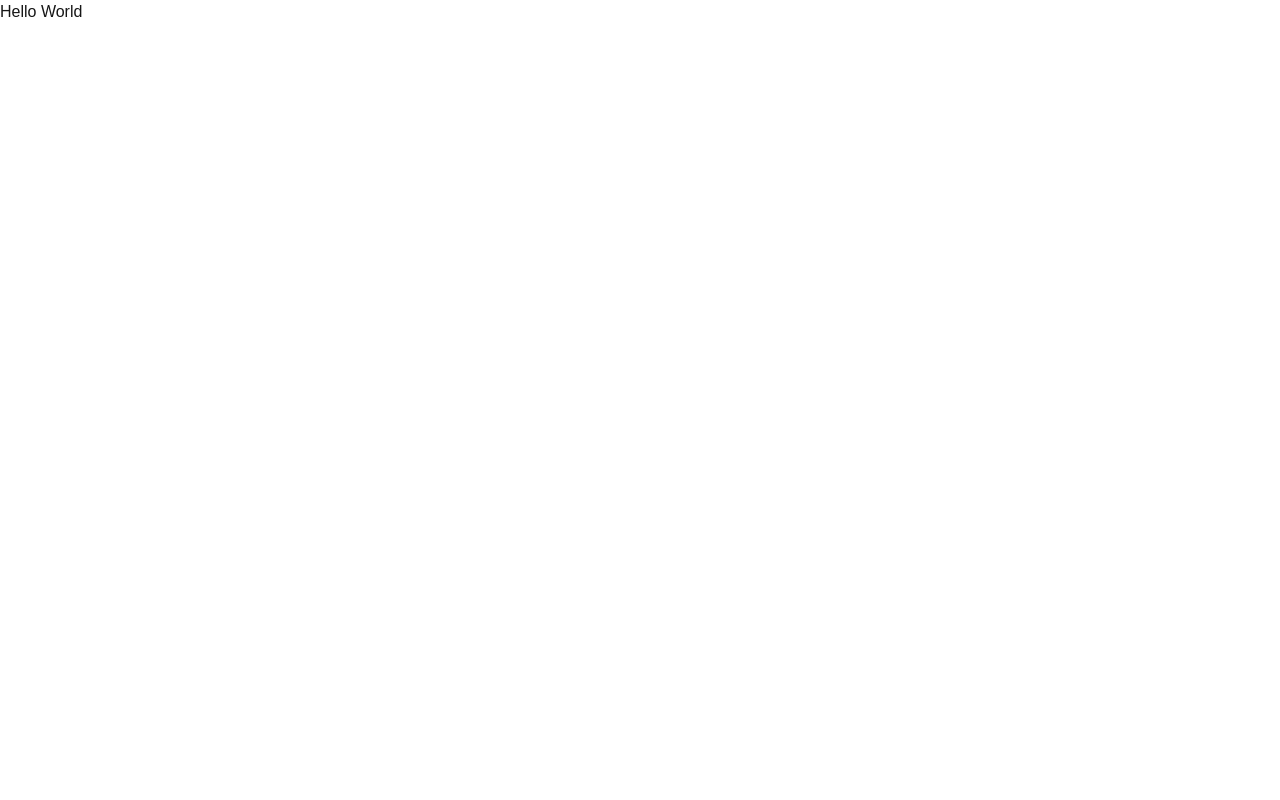
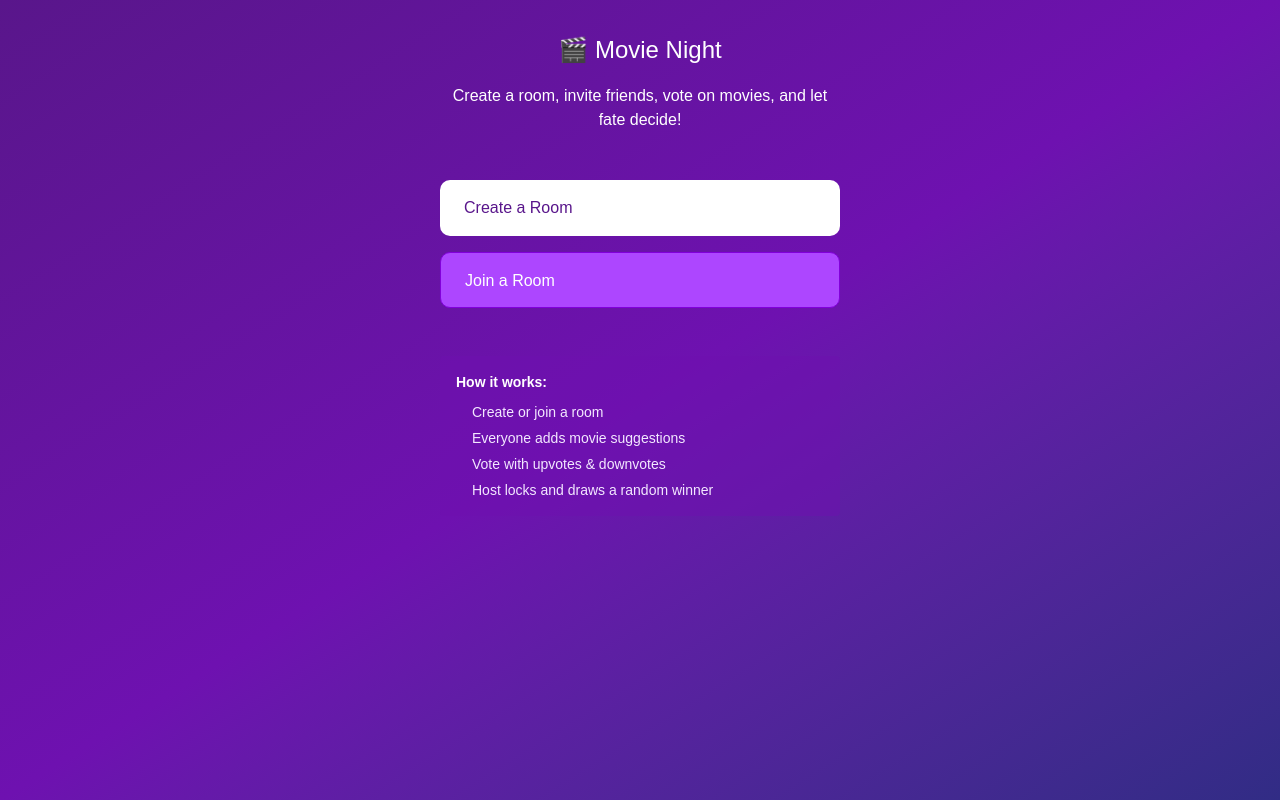
Before and after one commit to wrspada02/frontend-boilerplate, a Next.js app: page / in a window 1280 px wide. Built offline with nearby package versions, Linux system fonts and the light colour scheme.

Commit message:
feat: add home page

```diff
--- /dev/null
+++ b/src/components/Button.tsx
@@ -0,0 +1,19 @@
+interface ButtonProps {
+  text: string;
+  classNames: string;
+  onClick?: () => void;
+}
+
+export function Button({
+  classNames,
+  text,
+  onClick }: ButtonProps) {
+  return (
+    <button
+      className={`h-14 w-full text-base leading-6 font-normal text-justify rounded-[10px] px-6 py-4 ${classNames}`}
+      onClick={onClick}
+    >
+      {text}
+    </button>
+  )
+}
--- a/src/pages/index.tsx
+++ b/src/pages/index.tsx
@@ -1,3 +1,44 @@
+import { Button } from "@/components/Button";
+
 export default function Home() {
-  return <h1>Hello World</h1>
+  const footerTexts = [
+    'Create or join a room',
+    'Everyone adds movie suggestions',
+    'Vote with upvotes & downvotes',
+    'Host locks and draws a random winner'
+  ]
+
+  return (
+    <main className="bg-gradient-to-br from-[#59168B] via-[#6E11B0] to-[#312C85] w-screen h-screen flex flex-col items-center p-8">
+      <header className="max-w-[400px]">
+        <h1 className="text-center text-2xl text-white font-medium leading-9">🎬 Movie Night</h1>
+        <p className="text-center text-base text-white font-normal leading-6 mt-4">Create a room, invite friends, vote on movies, and let fate decide!</p>
+      </header>
+
+      <section className="max-w-[400px] w-full mt-12">
+          <Button
+            text="Create a Room"
+            classNames="bg-white text-[#59168B]"
+          />
+          <Button
+            text="Join a Room"
+            classNames="text-white bg-[#AD46FF] border border-solid border-[#8200DB] mt-4"
+          />
+      </section>
+
+      <footer className="max-w-[400px] w-full p-4 mt-12 rounded-sm bg-[#6E11B080]">
+        <h2 className="text-white font-bold text-sm leading-5">How it works:</h2>
+        <ul className="list-none mt-2.5">
+          {footerTexts.map((text, index) => (
+            <li
+              key={index}
+              className="text-[#F3E8FF] text-sm mt-1.5 font-normal leading-5 ml-4"
+            >
+              {text}
+            </li>
+          ))}
+        </ul>
+      </footer>
+    </main>
+  )
 }
```
